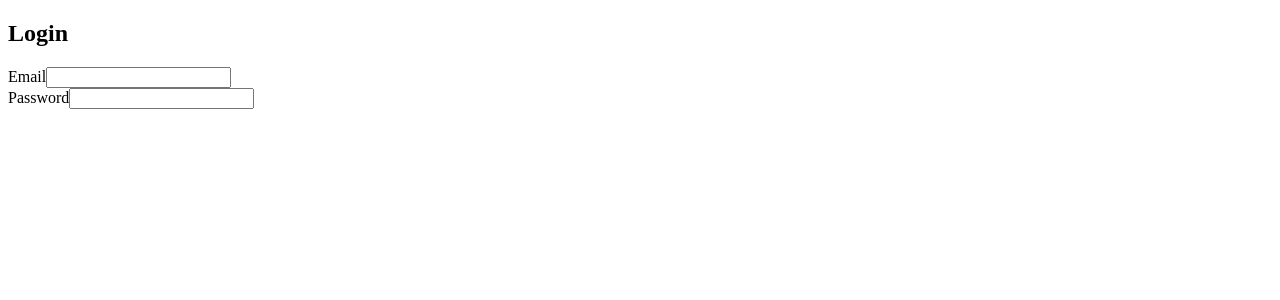
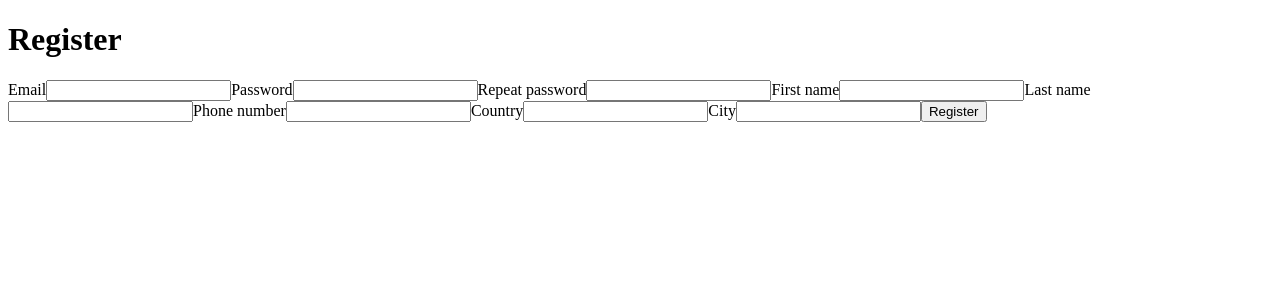
Before and after one commit to Liz3r/RWA-Projekat, an Angular app: page / in a window 1280 px wide. Shown: the top 300 px of the page. Built offline with nearby package versions, Linux system fonts and the light colour scheme.

Commit message:
register form html/formModule

```diff
--- a/src/app/app.component.html
+++ b/src/app/app.component.html
@@ -1 +1 @@
-<app-login></app-login>
+<app-register></app-register>
--- /dev/null
+++ b/src/app/components/register/register.component.html
@@ -0,0 +1,27 @@
+<div class="register-container">
+
+    <h1>Register</h1>
+    <form class="form-group" [formGroup]="registerForm" (ngSubmit)="onSubmit()">
+
+        <label for="email">Email</label>
+        <input id="email" type="text" formControlName = "email">
+        <label for="password">Password</label>
+        <input id="password" type="text" formControlName = "password">
+        <label for="rPassword">Repeat password</label>
+        <input id="rPassword" type="text" formControlName = "rPassword">
+
+        <label for="firstName">First name</label>
+        <input id="firstName" type="text" formControlName = "firstName">
+        <label for="lastName">Last name</label>
+        <input id="lastName" type="text" formControlName = "lastName">
+
+        <label for="phoneNumber">Phone number</label>
+        <input id="phoneNumber" type="text" formControlName = "phoneNumber">
+        <label for="country">Country</label>
+        <input id="country" type="text" formControlName = "country">
+        <label for="city">City</label>
+        <input id="city" type="text" formControlName = "city">
+
+        <button type="submit">Register</button>
+    </form>
+</div>
--- /dev/null
+++ b/src/app/components/register/register.component.ts
@@ -0,0 +1,26 @@
+import { Component } from '@angular/core';
+import { FormControl, FormGroup } from '@angular/forms';
+
+@Component({
+  selector: 'app-register',
+  templateUrl: './register.component.html',
+  styleUrl: './register.component.scss'
+})
+export class RegisterComponent {
+
+  registerForm = new FormGroup({
+    email: new FormControl<string | null>(''),
+    password: new FormControl<string | null>(''),
+    rPassword: new FormControl<string | null>(''),
+    firstName: new FormControl<string | null>(''),
+    lastName: new FormControl<string | null>(''),
+    phoneNumber: new FormControl<string | null>(''),
+    country: new FormControl<string | null>(''),
+    city: new FormControl<string | null>('')
+  })
+
+
+  onSubmit(){
+
+  }
+}
--- /dev/null
+++ b/src/app/env.ts
@@ -0,0 +1 @@
+export const API_URL = 'http://localhost:3000';
--- /dev/null
+++ b/src/models/user.ts
@@ -0,0 +1,3 @@
+export interface User{
+
+}
```
Also changed, not shown: src/app/app.module.ts (+6 -2 lines), src/app/services/auth.service.ts (+5 -3 lines), src/app/components/register/register.component.scss (added), 1 other file (tests, documents, lock files or other folders).
